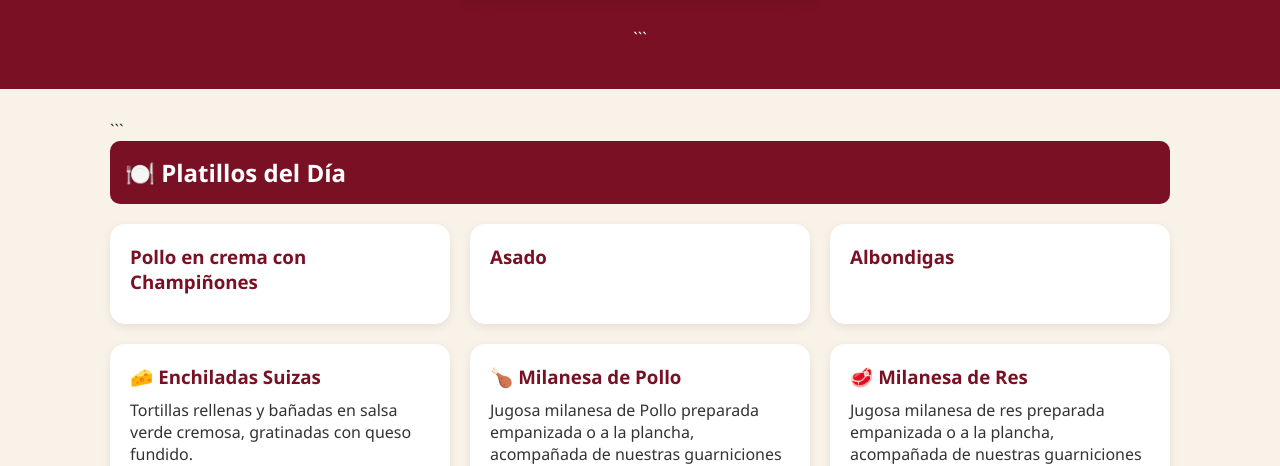
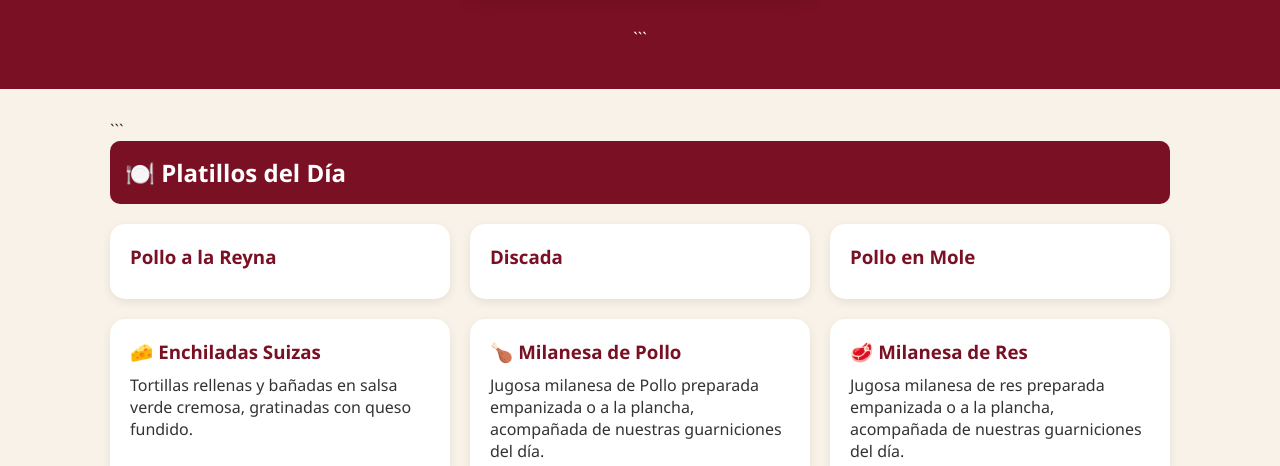
Before and after one commit to estebansaldivar311-svg/La-Mancha-menu, a plain HTML site: page index.html in a window 1280 px wide. Shown: the part 367-833 px from the top of the page. Drawn offline with Linux system fonts and the light colour scheme.

Commit message:
Update index.html

```diff
--- a/index.html
+++ b/index.html
@@ -181,17 +181,17 @@ footer{
 <div class="grid">
 
 <div class="card">
-    <h3>Pollo en crema con Champiñones<h3>
+    <h3>Pollo a la Reyna<h3>
  <p> </p>
 </div>
 
 <div class="card">
-    <h3>Asado<h3>
+    <h3>Discada<h3>
  <p> </p>
 </div>
 
 <div class="card">
-    <h3>Albondigas</h3>
+    <h3>Pollo en Mole</h3>
  <p> </p>
     </div>
 
```
